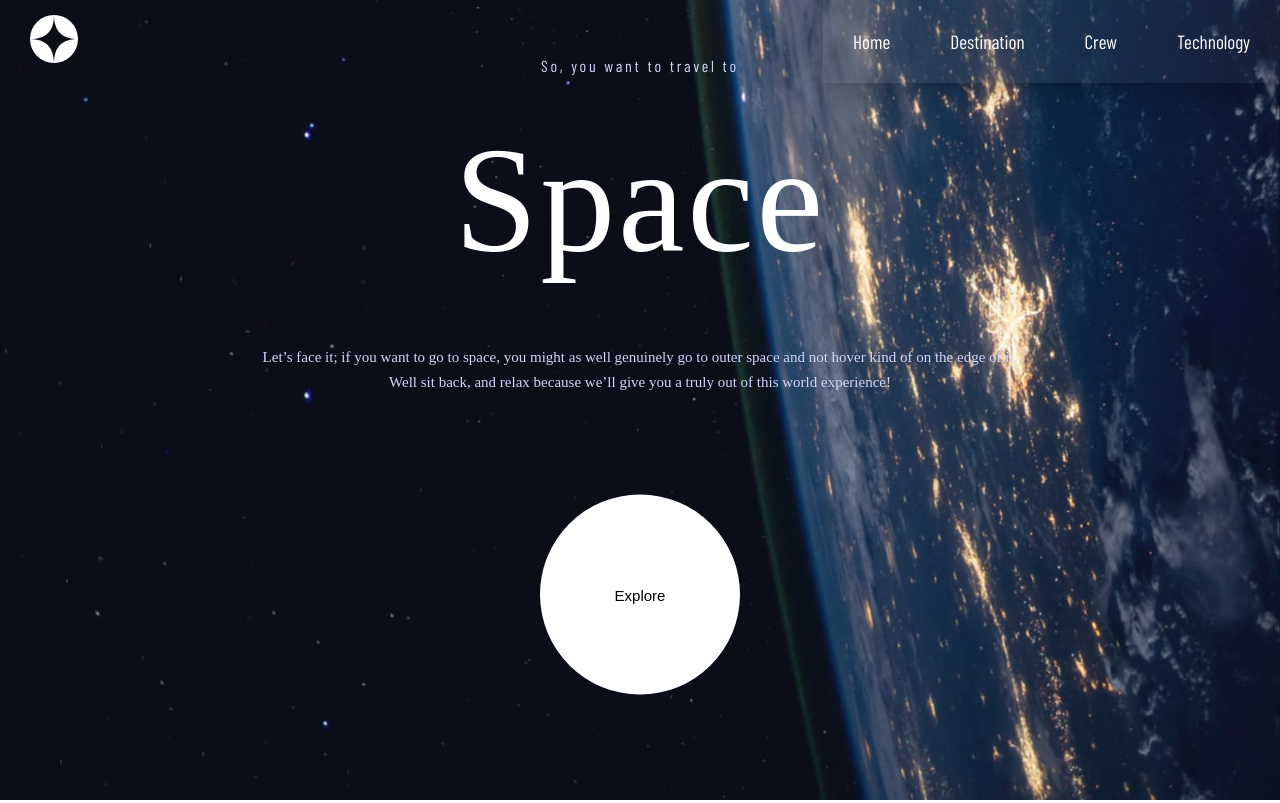
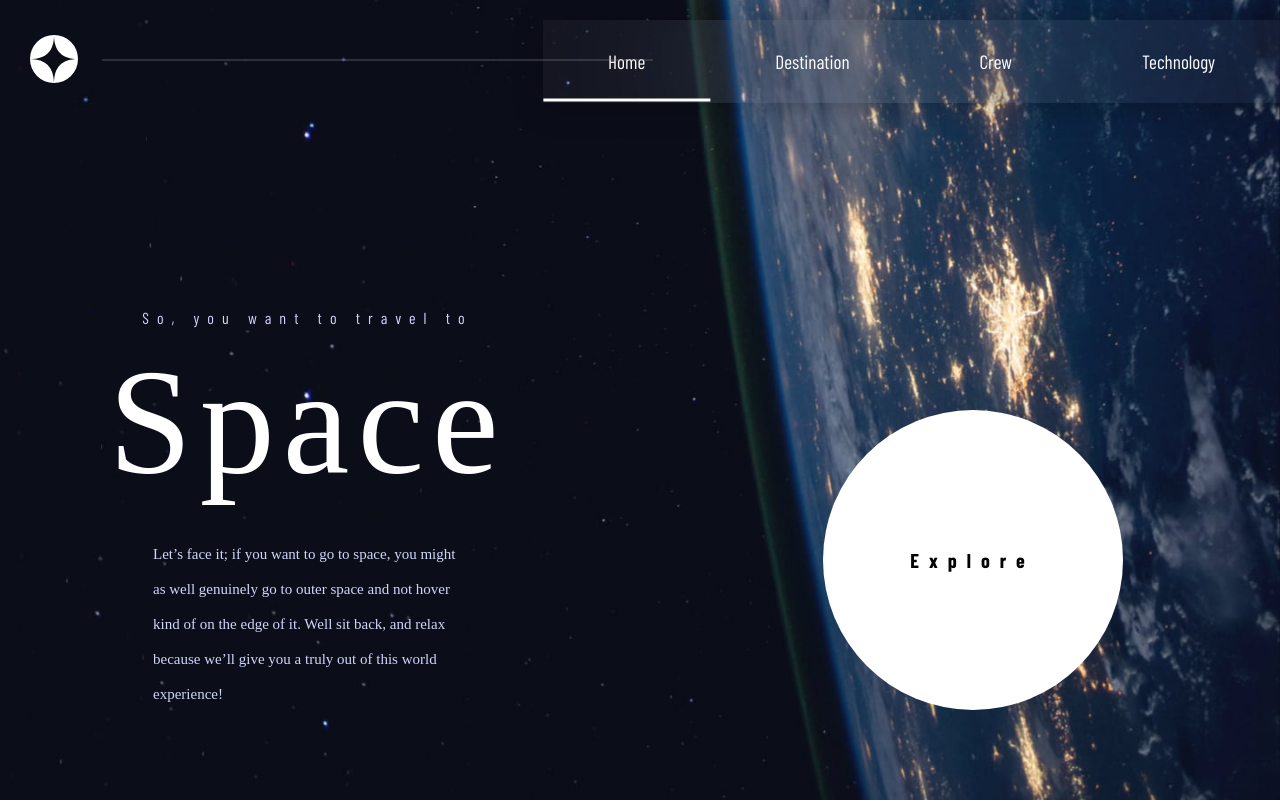
Before and after one commit to Mohamedibrahimfe/space-tourism, a React (Create React App) app in the folder space-tourism/: page / in a window 1280 px wide. Built offline with nearby package versions, Linux system fonts and the light colour scheme; a web font is replaced by a local one.

Commit message:
all is works and responsive

```diff
--- a/space-tourism/src/pages/Crew.jsx
+++ b/space-tourism/src/pages/Crew.jsx
@@ -39,7 +39,8 @@ const Crew = (props) => {
         </h1>
       </div>
       <hr></hr>
-      <ul>
+      <div className="container">
+        <ul className="crew-list">
           {props.crewData.map((item) => {
             return (
               <li
@@ -52,6 +53,7 @@ const Crew = (props) => {
         </ul>
 
         <div className="content">{getTheItemData(active)}</div>
+      </div>
     </picture>
   );
 };
--- a/space-tourism/src/pages/Destination.jsx
+++ b/space-tourism/src/pages/Destination.jsx
@@ -25,6 +25,7 @@ const Destination = (props) => {
           <span>01</span> Pick your destination
         </h1>
       </div>
+
       <ul className="dest-list">
         {props.destData.map((item) => {
           return (
--- a/space-tourism/src/pages/Home.jsx
+++ b/space-tourism/src/pages/Home.jsx
@@ -1,7 +1,8 @@
+import { Link } from "react-router-dom";
 const Home = () => {
   return (
     // <>
-    <picture>
+    <picture className="home">
       <source
         srcSet="./assets/home/background-home-mobile.jpg"
         media="(max-width: 600px)"
@@ -19,30 +20,23 @@ const Home = () => {
         alt="The moon and stars in space"
       />
       <div className="content">
-        <h1>So, you want to travel to</h1>
-        <h2>Space</h2>
-        <p>
-          Let’s face it; if you want to go to space, you might as well genuinely
-          go to outer space and not hover kind of on the edge of it. Well sit
-          back, and relax because we’ll give you a truly out of this world
-          experience!
-        </p>
-        <button>Explore</button>
+        <div className="text">
+          <h1>So, you want to travel to</h1>
+          <h2>Space</h2>
+          <p>
+            Let’s face it; if you want to go to space, you might as well
+            genuinely go to outer space and not hover kind of on the edge of it.
+            Well sit back, and relax because we’ll give you a truly out of this
+            world experience!
+          </p>
+        </div>
+        <div className="explore-container">
+          <Link to="/destination" className="explore">
+            Explore
+          </Link>
+        </div>
       </div>
     </picture>
-    // </>
-    //  00 Home
-    //  01 Destination
-    //  02 Crew
-    //  03 Technology
-
-    //  So, you want to travel to
-    //  Space
-    //  Let’s face it; if you want to go to space, you might as well genuinely go to
-    //  outer space and not hover kind of on the edge of it. Well sit back, and relax
-    //  because we’ll give you a truly out of this world experience!
-
-    //  Explore
   );
 };
 
--- a/space-tourism/src/pages/Layout.jsx
+++ b/space-tourism/src/pages/Layout.jsx
@@ -1,4 +1,4 @@
-import { Outlet, Link } from "react-router-dom";
+import { Outlet, NavLink } from "react-router-dom";
 import { useState, useEffect } from "react";
 const Layout = () => {
   const [openMenu, setOpenMenu] = useState(false);
@@ -18,26 +18,39 @@ const Layout = () => {
         </div>
         <ul className="nav-list">
           <li>
-            <Link to="/">
+            <NavLink
+              className={({ isActive }) => (isActive ? "active" : "")}
+              to="/"
+            >
               <span>00</span> Home
-            </Link>
+            </NavLink>
           </li>
           <li>
-            <Link to="/destination">
+            <NavLink
+              className={({ isActive }) => (isActive ? "active" : "")}
+              to="/destination"
+            >
               <span>01</span> Destination
-            </Link>
+            </NavLink>
           </li>
           <li>
-            <Link to="/crew">
+            <NavLink
+              className={({ isActive }) => (isActive ? "active" : "")}
+              to="/crew"
+            >
               <span>02</span> Crew
-            </Link>
+            </NavLink>
           </li>
           <li>
-            <Link to="/technology">
+            <NavLink
+              className={({ isActive }) => (isActive ? "active" : "")}
+              to="/technology"
+            >
               <span>03</span> Technology
-            </Link>
+            </NavLink>
           </li>
         </ul>
+        <div className="line"></div>
         <div className="burger-menu" onClick={() => setOpenMenu(!openMenu)}>
           {openMenu ? (
             <img src="./assets/shared/icon-close.svg" alt="logo" />
--- a/space-tourism/src/styles/Crew.css
+++ b/space-tourism/src/styles/Crew.css
@@ -97,3 +97,40 @@
     line-height: 25px;
   }
 }
+@media (min-width: 1200px) {
+  .crew .container{
+    position: absolute;
+    top: 60%;
+    left: 13%;
+    width: 400px;
+  }
+  .crew .role{
+    font-size: 20px;
+    display: flex;
+    margin-bottom: 0;
+    padding-bottom: 0;
+    width: 400px;
+  }
+  .crew h2{
+    font-size: 55px!important;
+    line-height: 40px!important;
+    margin-top: 50px;
+    text-wrap: nowrap;
+    margin-bottom: 50px;
+    width: 100%;
+
+  }
+  .crew-list{
+    top: 200px!important;
+    left: 33%!important;
+    width: 400px;
+  }
+  .crew-bio{
+    width: 60%!important;
+    text-align: left!important;
+    margin-left: 0!important;
+    width: 400px;
+    min-height: 200px;
+    max-height: 200px!important;
+  }
+}
--- a/space-tourism/src/styles/Dest.css
+++ b/space-tourism/src/styles/Dest.css
@@ -157,3 +157,33 @@
     margin-bottom: 25px;
   }
 }
+@media (min-width: 1200px) {
+  .title{
+    top: 150px;
+    left: 210px!important;
+  }
+  .dest-list{
+    top: 30%!important;
+    margin-left: 16.5%;
+  }
+  .destination .details{
+    top: 55%!important;
+    margin-left: 18%;
+    text-align: left;
+  }
+  .destination .details p{
+    width: 20%;
+    text-align: left;
+  }
+  .distance{
+    text-align: left!important;
+    justify-content: flex-start;
+    align-items: flex-start;
+  }
+  .distance div h2{
+    letter-spacing: 3.3625px;
+  }
+  .details hr{
+
+  }
+}
--- a/space-tourism/src/styles/Home.css
+++ b/space-tourism/src/styles/Home.css
@@ -47,20 +47,26 @@ picture img {
   text-align: center;
   color: #d0d6f9;
   width: 80%;
+  margin: auto;
   margin-bottom: 50px;
 }
-.content button {
+.content .explore {
   width: 150px;
   height: 150px;
   border-radius: 50%;
   border: none;
   background-color: white;
+  font-size: 18px;
+  font-weight: 700;
+  letter-spacing:0.45em;
+  position: relative;
+  cursor: pointer;
+  display: flex;
+  align-items: center;
+  justify-content: center;
   color: black;
-  font-size: 15px;
-  font-weight: 100;
-  position: relative;
 }
-.content button:hover::before {
+.content .explore:hover::before {
   content: "";
   background-color: rgb(255, 255, 255);
   position: absolute;
@@ -96,3 +102,51 @@ picture img {
     height: 200px;
   }
 }
+@media (min-width: 1200px) {
+  .home .content{
+    top: 70%;
+    flex-direction: row;
+    justify-content: center;
+  }
+  .content .explore{
+    width: 300px;
+    height: 300px;
+    font-size: 20px;
+    letter-spacing: 0.5em;
+  }
+  .home .explore:hover::before{
+    padding: 3rem;
+    animation-duration: 0.5s;
+  }
+  .home .text{
+    flex: 1;
+    display: flex;
+    flex-direction: column;
+    align-items: center;
+    justify-content: center;
+    gap: 20px;
+    padding: 0 50px;
+  }
+  .home .text h1{
+    letter-spacing: 8px;
+    text-align: left;
+  }
+  .home .text h2{
+    letter-spacing: 8px;
+    text-align: left;
+  }
+  .home .text p{
+    width: 60%;
+    line-height: 35px;
+    text-align: left;
+  }
+  .home .explore-container{
+    flex: 1;
+    display: flex;
+    flex-direction: column;
+    align-items: center;
+    justify-content: center;
+    gap: 50px;
+    padding: 0 50px;
+  }
+}
--- a/space-tourism/src/styles/Layout.css
+++ b/space-tourism/src/styles/Layout.css
@@ -45,12 +45,22 @@ nav ul li a span{
     font-weight: 900;
     margin-inline: 10px;
 }
-nav ul li a:hover{
+nav ul li a.active::before{
+    content: "";
+    background-color: white;
+    width: 100%;
+    height: 3px;
+    position: absolute;
+    bottom: 0%;
+    left: 50%;
+    transform: translate(-50%, -50%);
+    z-index: 999;
+}
+nav ul.open a:hover{
+    content: "";
     background-color: white;
     color: black;
-    border-radius: 10px;
 }
-
 @media (min-width: 768px) {
     .burger-menu{
         display: none;
@@ -91,3 +101,27 @@ nav ul li a:hover{
         background-color: white;
     }
 }
+@media (min-width: 1024px) {
+    nav ul{
+        margin-top: 20px;
+    }
+    .logo{
+        margin-top: 40px;
+    }
+    nav ul li a{
+        padding: 30px 65px;
+        position: relative;
+    }
+    nav .line{
+        margin-top: 20px;
+        width: 43%;
+        height: 1px;
+        background-color: #979797;
+        position: absolute;
+        top: 50%;
+        left: 8%;
+        transform: translateY(-50%);
+        opacity: 0.5;
+        z-index: 1;
+    }
+}
--- a/space-tourism/src/styles/Technology.css
+++ b/space-tourism/src/styles/Technology.css
@@ -83,3 +83,44 @@
     width: 60%!important;
   }
 }
+@media (min-width: 1200px) {
+  .tech-list{
+    display: flex;
+    flex-direction: column;
+    align-items: center;
+    left: 10%!important;
+  }
+  .tech-list li{
+    display: flex;
+    align-items: center;
+    justify-content: center;
+    width: 60px;
+    height: 60px;
+  }
+  .tech-info{
+    top: 55%;
+    left: 30%;
+    width: 400px;
+  }
+  .tech-title{
+    /* background-color: white; */
+    width: 100%;
+    text-align: left;
+    display: flex;
+    justify-content: flex-start;
+  }
+  .tech-name{
+    letter-spacing: 11px;
+    font-size: 44px;
+    line-height: 54px;
+    margin-bottom: 10px;
+    text-align: left;
+    width: 100%!important;
+    display: flex;
+    justify-content: flex-start;
+  }
+  .tech-description{
+    text-align: left!important;
+    width: 100%!important;
+  }
+}
```
Lines whose indentation alone changed are shown as unchanged.
